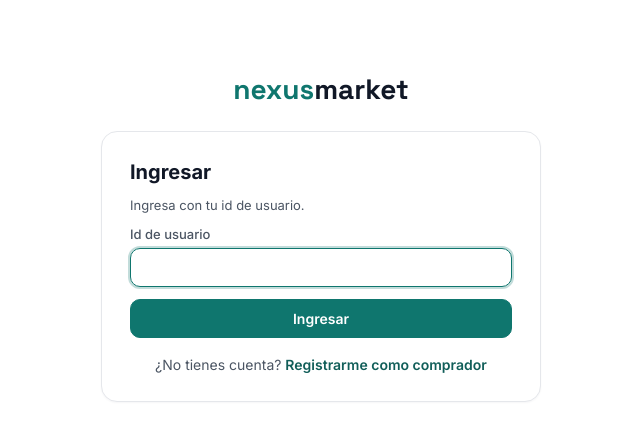
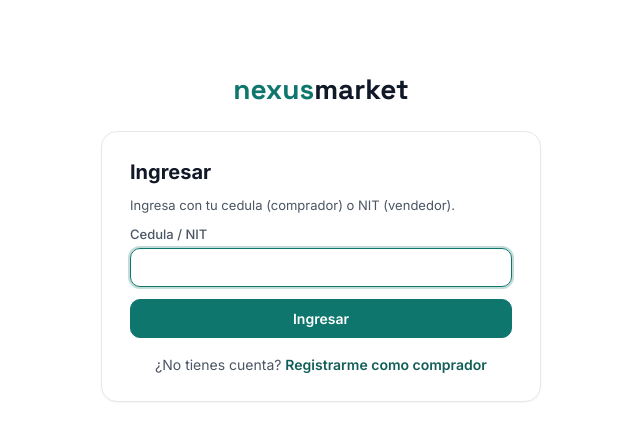
Before and after one commit to kellyrestrepo65/NexusMarket, a Spring app: template src/main/resources/templates/login.html in a window 1280 px wide. Shown: the part 154-595 px from the top of the page, without its empty margins (319-959 px from the left). Run offline with Thymeleaf, Linux system fonts and the light colour scheme; the template is opened without the code that fills it, so the values that code supplies are empty.

Commit message:
Ingreso con cedula (comprador) o NIT (vendedor)

```diff
--- a/src/main/java/com/nexusmarket/application/adapters/in/web/controllers/UserWebController.java
+++ b/src/main/java/com/nexusmarket/application/adapters/in/web/controllers/UserWebController.java
@@ -58,7 +58,7 @@ public class UserWebController {
                                  HttpSession session, RedirectAttributes redirect) {
         Seller seller = registerSellerUseCase.execute(WebSession.actor(session), identityDocument, fullName, email,
                 firstWarehouseName);
-        redirect.addFlashAttribute("success", "Vendedor registrado con id " + seller.getId());
+        redirect.addFlashAttribute("success", "Vendedor registrado. Ingresa con su NIT " + seller.getIdentityDocument() + " (id interno " + seller.getId() + ")");
         return "redirect:/users";
     }
 }
--- a/src/main/resources/templates/login.html
+++ b/src/main/resources/templates/login.html
@@ -8,9 +8,9 @@
 
     <section class="card" id="loginCard">
         <h2>Ingresar</h2>
-        <p class="muted small">Ingresa con tu id de usuario.</p>
+        <p class="muted small">Ingresa con tu cedula (comprador) o NIT (vendedor).</p>
         <form th:action="@{/login}" method="post" class="form">
-            <label>Id de usuario <input name="userId" required autofocus></label>
+            <label>Cedula / NIT <input name="userId" required autofocus></label>
             <button type="submit">Ingresar</button>
         </form>
         <p class="switch">¿No tienes cuenta? <a href="#" onclick="showRegister(true); return false;">Registrarme como comprador</a></p>
@@ -19,7 +19,7 @@
     <section class="card hidden" id="registerCard">
         <h2>Registrarme como comprador</h2>
         <form th:action="@{/register}" method="post" class="form">
-            <label>Documento <input name="identityDocument" required></label>
+            <label>Cedula <input name="identityDocument" required></label>
             <label>Nombre completo <input name="fullName" required></label>
             <label>Correo <input name="email" type="email" required></label>
             <label>Direccion <input name="addressLine1" required></label>
--- a/src/main/resources/templates/sellers.html
+++ b/src/main/resources/templates/sellers.html
@@ -9,8 +9,8 @@
     <section class="card narrow">
         <h2>Registrar vendedor</h2>
         <form th:action="@{/sellers}" method="post" class="form">
-            <label>Documento <input name="identityDocument" required></label>
-            <label>Nombre completo <input name="fullName" required></label>
+            <label>NIT de la empresa <input name="identityDocument" required></label>
+            <label>Nombre de la empresa <input name="fullName" required></label>
             <label>Correo <input name="email" type="email" required></label>
             <label>Nombre de su primera bodega <input name="firstWarehouseName" required></label>
             <button type="submit">Registrar</button>
```
Also changed, not shown: src/main/java/com/nexusmarket/application/adapters/in/web/controllers/SessionWebController.java (+6 -2 lines), README.md, 3 other files.
